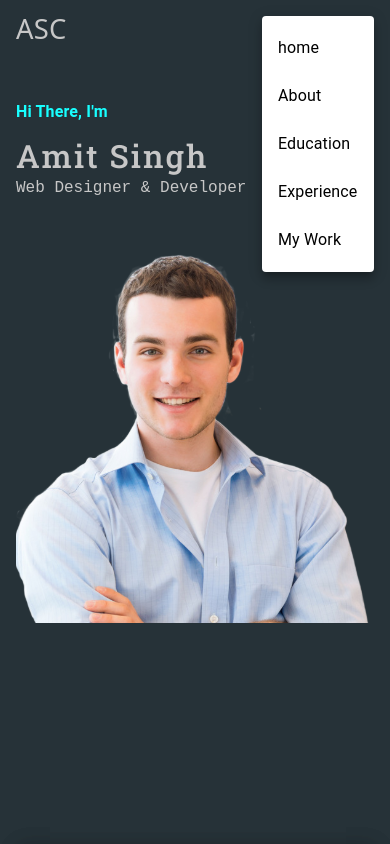
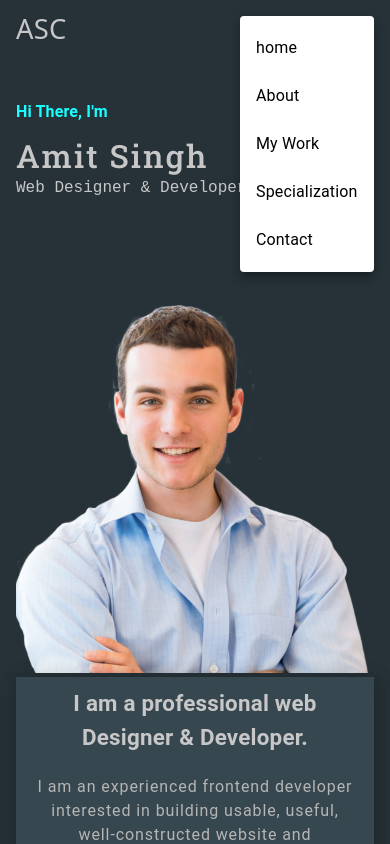
Before and after one commit to amit-singh88598/amit_portfolio, a React (Create React App) app: page / in a window 390 px wide. Both pictures are taken after a click on the button 350 px from the left and 28 px from the top of the page. Shown: the top 844 px of the page. Built offline with nearby package versions, Linux system fonts and the light colour scheme; a web font is replaced by a local one.

Commit message:
completed responsiveness in mobile

```diff
--- a/src/Components/heros.js
+++ b/src/Components/heros.js
@@ -4,7 +4,7 @@ import { Typography, Grid, makeStyles } from "@material-ui/core";
 
 const useStyle = makeStyles((theme) => ({
   root: {
-    minHeight: "100vh",
+    // minHeight: "100vh",
   },
   text1: {
     color: "#18FFFF",
@@ -16,12 +16,16 @@ const useStyle = makeStyles((theme) => ({
   },
   img: {
     paddingTop: 100,
-    [theme.breakpoints.down("sm")]: {
-      paddingTop: 50,
+    [theme.breakpoints.up("lg")]: {
+      paddingTop: 120,
     },
   },
   image: {
     [theme.breakpoints.down("sm")]: {
+      height: "100%",
+      width: "100%",
+    },
+    [theme.breakpoints.up("md")]: {
       height: "100%",
       width: "100%",
     },
--- a/src/Layouts/header.js
+++ b/src/Layouts/header.js
@@ -102,28 +102,57 @@ export default function Header() {
       onClose={handleMobileMenuClose}
     >
       <MenuItem>
-        <Link to="/home" className={classes.mobNavigation}>
+        <Link
+          to="home"
+          spy={true}
+          smooth={true}
+          offset={-80}
+          className={classes.mobNavigation}
+        >
           home
         </Link>
       </MenuItem>
       <MenuItem>
-        <Link to="/about" className={classes.mobNavigation}>
+        <Link
+          to="about"
+          spy={true}
+          smooth={true}
+          offset={-80}
+          className={classes.mobNavigation}
+        >
           About
         </Link>
       </MenuItem>
       <MenuItem>
-        <Link to="/education" className={classes.mobNavigation}>
-          Education
+        <Link
+          to="myWork"
+          spy={true}
+          smooth={true}
+          offset={-120}
+          className={classes.mobNavigation}
+        >
+          My Work
         </Link>
       </MenuItem>
       <MenuItem>
-        <Link to="/experience" className={classes.mobNavigation}>
-          Experience
+        <Link
+          to="skills"
+          spy={true}
+          smooth={true}
+          offset={-120}
+          className={classes.mobNavigation}
+        >
+          Specialization
         </Link>
       </MenuItem>
       <MenuItem>
-        <Link to="/myWork" className={classes.mobNavigation}>
-          My Work
+        <Link
+          to="contact"
+          spy={true}
+          smooth={true}
+          className={classes.mobNavigation}
+        >
+          Contact
         </Link>
       </MenuItem>
     </Menu>
```
